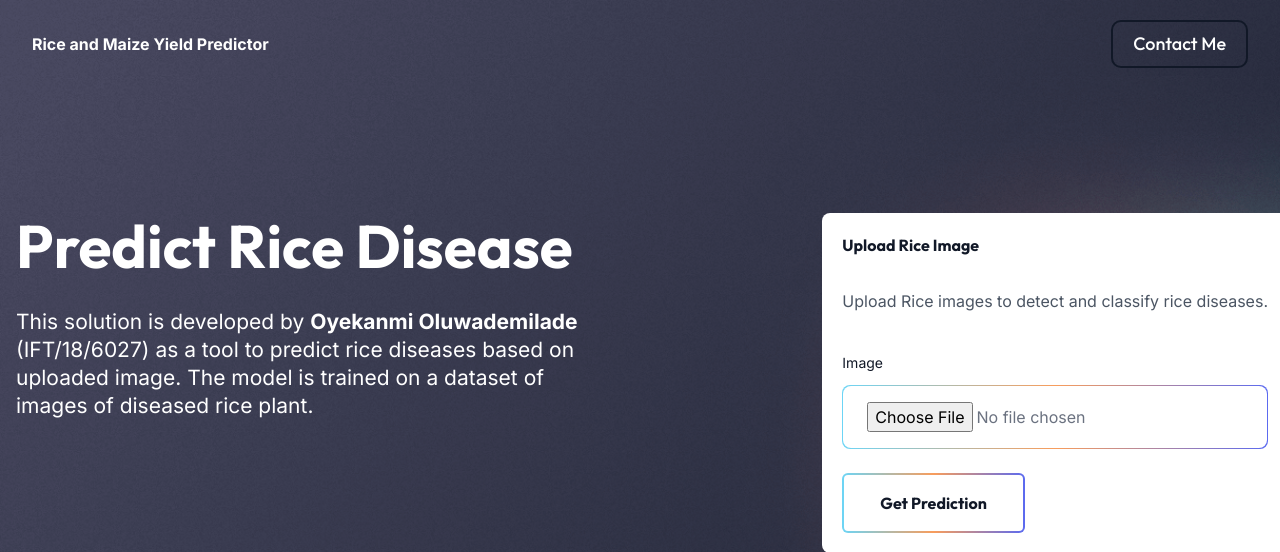
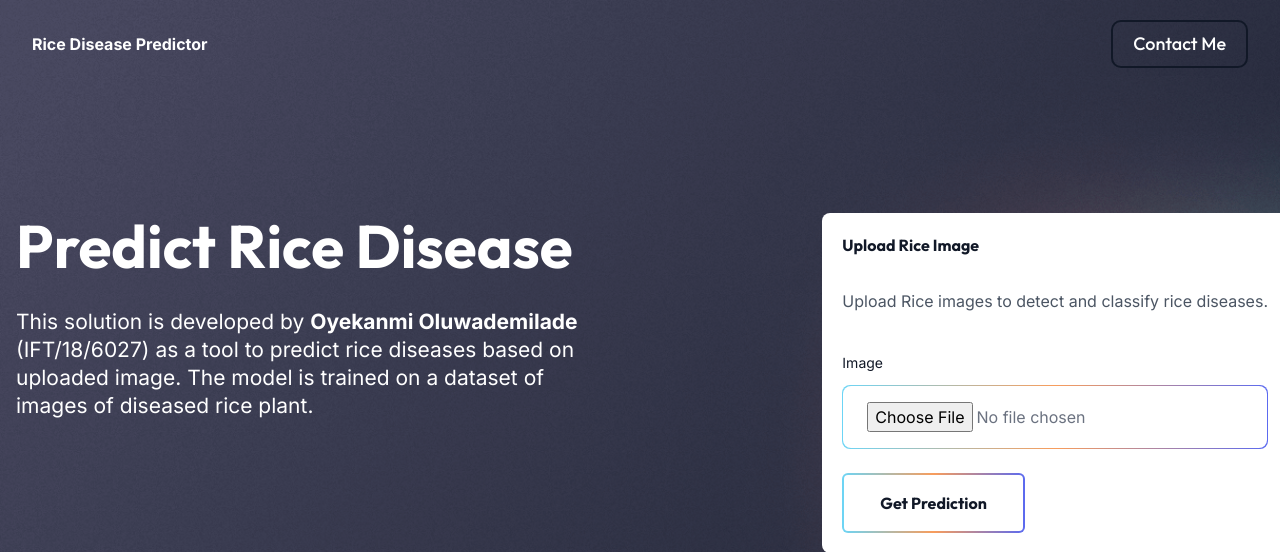
Before and after one commit to MsOluwademilade/rice-leaf-diseases, a Flask app: page / in a window 1280 px wide. Shown: the top 552 px of the page. Run offline with Flask 3, Linux system fonts and the light colour scheme; style sheets or scripts are compiled from the project's sources; some libraries are stand-ins or nearby versions.

Commit message:
predictor information

```diff
--- a/app/templates/base.html
+++ b/app/templates/base.html
@@ -82,7 +82,7 @@
                         <div class="flex flex-wrap items-center">
                             <div class="w-auto mr-14">
                                 <a href="/" class="font-bold text-white z-10">
-                                    Rice and Maize Yield Predictor
+                                    Rice Disease Predictor
                                 </a>
                             </div>
                         </div>
```
